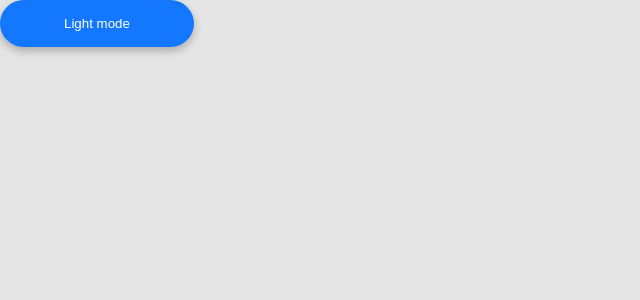
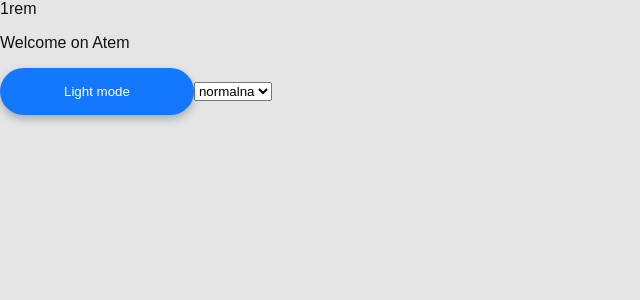
Before and after one commit to Nico2d/atem, a Next.js app: page / in a window 1280 px wide. Shown: the top 300 px of the page, without its empty margins (0-640 px from the left). Built offline with nearby package versions, Linux system fonts and the light colour scheme.

Commit message:
feat: fontSizeSelector

```diff
--- /dev/null
+++ b/pages/components/molecules/fontSizeSelector.tsx
@@ -0,0 +1,13 @@
+import React from "react";
+
+export const FontSizeSelector = ({ getValue }) => {
+  return (
+    <select onChange={(e) => getValue(e.target.value)}>
+      <option value=".5rem">mała</option>
+      <option value="1rem" selected>
+        normalna
+      </option>
+      <option value="1.5rem">duża</option>
+    </select>
+  );
+};
--- a/pages/components/templates/layout.tsx
+++ b/pages/components/templates/layout.tsx
@@ -2,13 +2,19 @@ import { ThemeProvider } from "styled-components";
 import { lightTheme, darkTheme } from "./themeColors";
 import { createGlobalStyle } from "styled-components";
 
-export const Layout = ({ children, theme }: any) => {
-  const themeMode = theme === "light" ? lightTheme : darkTheme;
+export const Layout = ({ children, theme, fontSize }: any) => {
+  let themeObj = {
+    borderRadius: "1rem",
+    fontSize: fontSize,
+    colors: theme === "light" ? lightTheme : darkTheme,
+  };
+  console.log(fontSize);
+  // themeMode.fontSize = fontSize;
 
   return (
-    <ThemeProvider theme={themeMode}>
+    <ThemeProvider theme={themeObj}>
       <GlobalStyle />
-
+      {fontSize}
       {children}
     </ThemeProvider>
   );
@@ -22,6 +28,7 @@ const GlobalStyle = createGlobalStyle`
     font-family: Montserrat, sans-serif;
     background: ${({ theme }) => theme.colors.background};
     color: ${({ theme }) => theme.colors.fontColor};
+    font-size: ${({ theme }) => theme.fontSize};
     transition: all 0.50s linear;
   }
 
--- a/pages/components/templates/themeColors.tsx
+++ b/pages/components/templates/themeColors.tsx
@@ -1,9 +1,6 @@
-import { DefaultTheme } from "styled-components";
+import { Colors, DefaultTheme } from "styled-components";
 
-export const lightTheme: DefaultTheme = {
-  borderRadius: "5px",
-
-  colors: {
+export const lightTheme: Colors = {
   primary: "#0065FF",
   background: "#E5E5E5",
   cardColor: "#FFFFFF",
@@ -11,13 +8,9 @@ export const lightTheme: DefaultTheme = {
   fontColor: "#121212",
   green: "#2DA12D",
   red: "#CD3232",
-  },
 };
 
-export const darkTheme: DefaultTheme = {
-  borderRadius: "5px",
-
-  colors: {
+export const darkTheme: Colors = {
   primary: "#1378FF",
   background: "#121212",
   cardColor: "#202020",
@@ -25,5 +18,4 @@ export const darkTheme: DefaultTheme = {
   fontColor: "#FFFFFF",
   green: "#2DA12D",
   red: "#CD3232",
-  },
 };
--- a/pages/index.tsx
+++ b/pages/index.tsx
@@ -1,22 +1,27 @@
 import Head from "next/head";
-import { Button } from "./components/atoms/button";
+import { useState } from "react";
+import { FontSizeSelector } from "./components/molecules/fontSizeSelector";
 import { ThemeToggler } from "./components/molecules/themeToggler";
 import { Layout } from "./components/templates/layout";
 import { useDarkMode } from "./components/templates/useDarkMode";
 
 const Home = () => {
   const [theme, themeToggler, mountedComponent] = useDarkMode();
+  const [fontSize, setFontSize] = useState('1rem')
 
   if (!mountedComponent) return <div />;
   return (
-    <Layout theme={theme}>
+    <Layout theme={theme} fontSize={fontSize}>
       <Head>
         <title>Atem</title>
         <link rel="icon" href="/favicon.ico" />
       </Head>
 
       <main>
+
+        <p>Welcome on Atem</p>
         <ThemeToggler theme={theme} toggleTheme={themeToggler} />
+        <FontSizeSelector getValue={setFontSize}/>
       </main>
     </Layout>
   );
```
Also changed, not shown: pages/components/templates/styled.d.ts (+11 -10 lines). Lines whose indentation alone changed are shown as unchanged.
